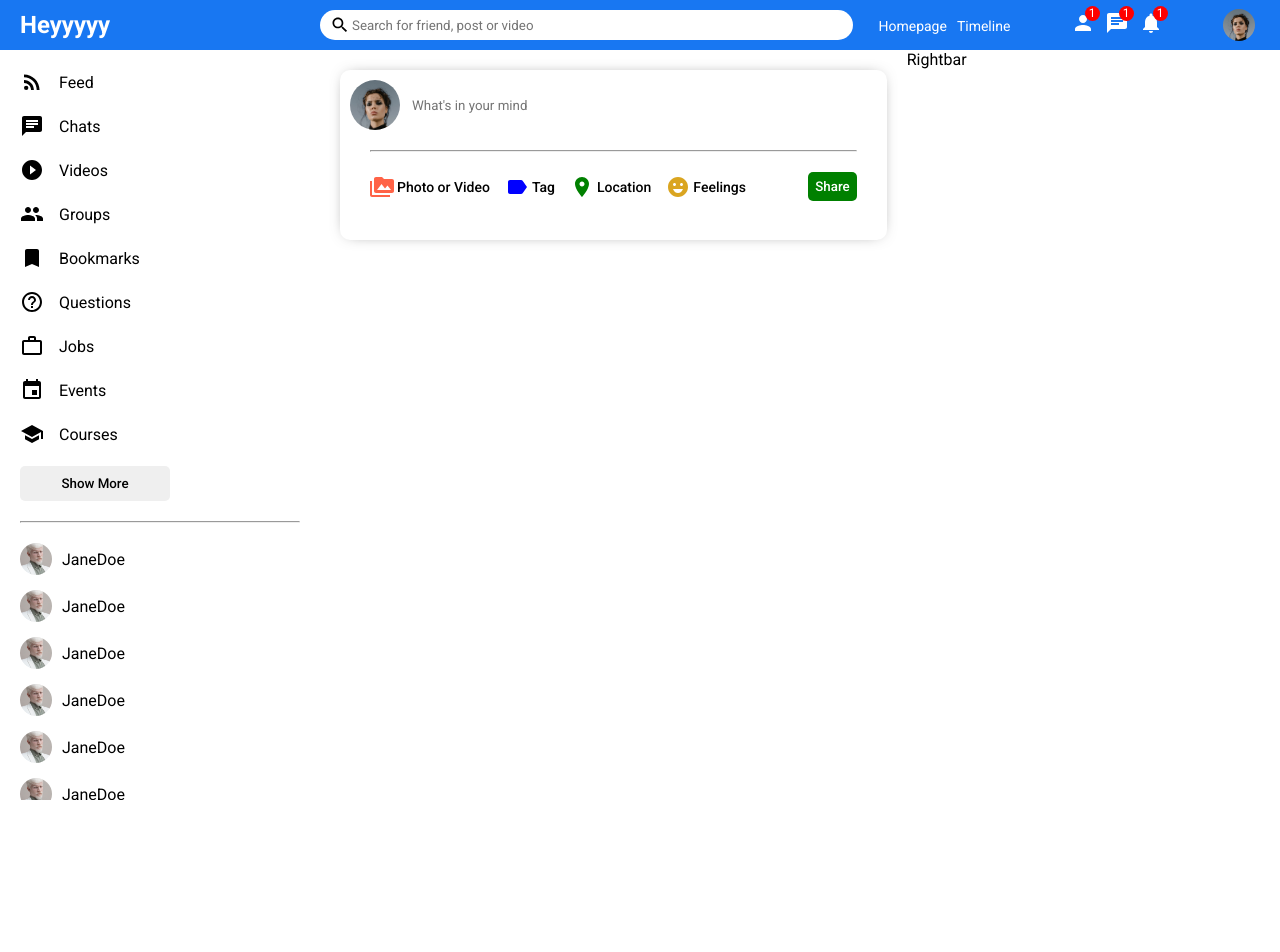
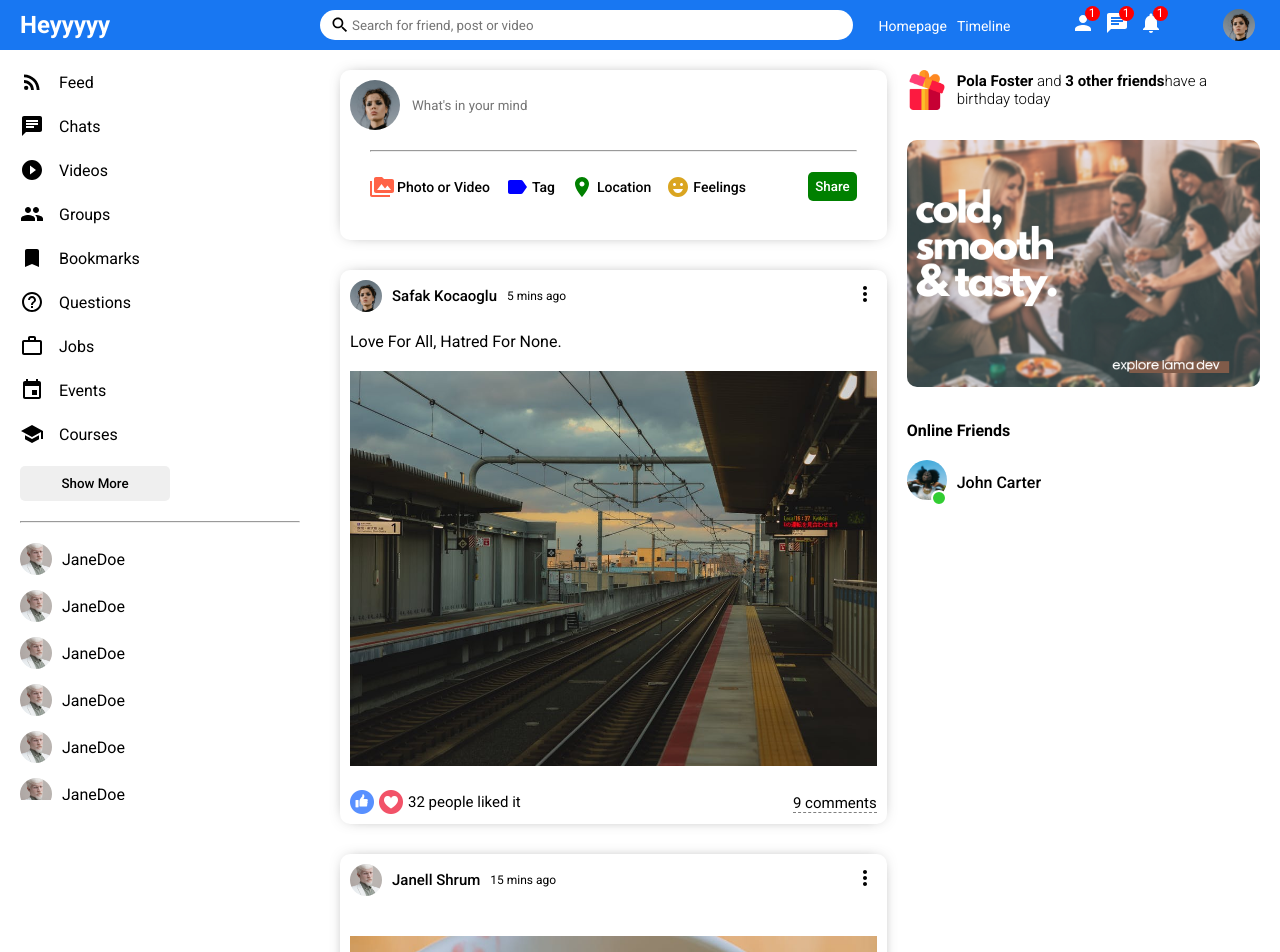
Before and after one commit to ntan1902/social-app, a React (Create React App) app: page / in a window 1280 px wide. Shown: the top 952 px of the page. Before the commit the page ends 800 px from the top, so only its background shows below. Built offline with nearby package versions, Linux system fonts and the light colour scheme.

Commit message:
Create Rightbar

```diff
--- a/src/components/feed/Feed.jsx
+++ b/src/components/feed/Feed.jsx
@@ -1,10 +1,16 @@
 import Share from "../share/Share";
+import Post from "../post/Post";
 import "./feed.css";
+import { Posts } from "../../dummyData";
+
 function Feed() {
   return (
     <div className="feed">
       <div className="feedWrapper">
         <Share />
+        {Posts.map((post) => (
+          <Post key={post.id} post={post} />
+        ))}
       </div>
     </div>
   );
--- /dev/null
+++ b/src/components/post/Post.jsx
@@ -0,0 +1,50 @@
+import { MoreVert } from "@material-ui/icons";
+import React from "react";
+import "./post.css";
+import { Users } from "../../dummyData";
+
+function Post({ post }) {
+  return (
+    <div className="post">
+      <div className="postWrapper">
+        <div className="postTop">
+          <div className="postTopLeft">
+            <img
+              className="postProfileImg"
+              src={
+                Users.filter((user) => user.id === post.userId)[0]
+                  .profilePicture
+              }
+              alt=""
+            />
+            <span className="postUsername">
+              {Users.filter((user) => user.id === post.userId)[0].username}
+            </span>
+            <span className="postDate">{post.date}</span>
+          </div>
+
+          <div className="postTopRight">
+            <MoreVert />
+          </div>
+        </div>
+
+        <div className="postCenter">
+          <span className="postText">{post?.desc}</span>
+          <img className="postImg" src={post.photo} alt="" />
+        </div>
+
+        <div className="postBottom">
+          <div className="postBottomLeft">
+            <img className="likeIcon" src="/assets/like.png" alt="" />
+            <img className="likeIcon" src="/assets/heart.png" alt="" />
+            <span className="postLikeCounter">{post.like} people liked it</span>
+          </div>
+          <div className="postBottomRight">
+            <span className="postCommentText">{post.comment} comments</span>
+          </div>
+        </div>
+      </div>
+    </div>
+  );
+}
+export default Post;
--- /dev/null
+++ b/src/components/post/post.css
@@ -0,0 +1,82 @@
+.post {
+  width: 100%;
+  border-radius: 10px;
+  -webkit-box-shadow: 0px 0px 16px -8px rgba(0, 0, 0, 0.68);
+  box-shadow: 0px 0px 16px -8px rgba(0, 0, 0, 0.68);
+  margin: 30px 0;
+}
+
+.postWrapper {
+  padding: 10px;
+}
+
+.postTop {
+  display: flex;
+  align-items: center;
+  justify-content: space-between;
+}
+
+.postTopLeft {
+  display: flex;
+  align-items: center;
+}
+
+.postTopRight {
+  cursor: pointer;
+}
+
+.postProfileImg {
+  width: 32px;
+  height: 32px;
+  border-radius: 50%;
+  object-fit: cover;
+}
+
+.postUsername {
+  font-size: 15px;
+  font-weight: 500;
+  margin: 0 10px;
+}
+
+.postDate {
+  font-size: 12px;
+}
+
+.postCenter {
+  margin: 20px 0;
+}
+
+.postImg {
+  margin-top: 20px;
+  width: 100%;
+  max-height: 500px;
+  object-fit: contain;
+}
+
+.postBottom {
+  display: flex;
+  align-items: center;
+  justify-content: space-between;
+}
+
+.postBottomLeft {
+  display: flex;
+  align-items: center;
+}
+
+.likeIcon {
+  width: 24px;
+  height: 24px;
+  margin-right: 5px;
+  cursor: pointer;
+}
+
+.postLikeCounter {
+  font-size: 15px;
+}
+
+.postCommentText {
+  cursor: pointer;
+  border-bottom: 1px dashed gray;
+  font-size: 15px;
+}
--- a/src/components/rightbar/Rightbar.jsx
+++ b/src/components/rightbar/Rightbar.jsx
@@ -1,6 +1,34 @@
 import "./rightbar.css";
+import { Users } from "../../dummyData";
+
 function Rightbar() {
-  return <div className="rightbar">Rightbar</div>;
+  return (
+    <div className="rightbar">
+      <div className="rightbarWrapper">
+        <div className="birthdayContainer">
+          <img className="birthdayImg" src="/assets/gift.png" alt="" />
+          <span className="birthdayText">
+            <b>Pola Foster</b> and <b>3 other friends</b>have a birthday today
+          </span>
+        </div>
+        <img className="rightbarAd" src="/assets/ad.png" alt="" />
+        <h4 className="rightbarTitle">Online Friends</h4>
+        <ul className="rightbarFriendList">
+          <li className="rightbarFriend">
+            <div className="rightbarProfileImgContainer">
+              <img
+                className="rightbarProfileImg"
+                src="/assets/person/3.jpeg"
+                alt=""
+              />
+              <span className="rightbarOnline"></span>
+            </div>
+            <span className="rightbarUsername">John Carter</span>
+          </li>
+        </ul>
+      </div>
+    </div>
+  );
 }
 
 export default Rightbar;
--- a/src/components/rightbar/rightbar.css
+++ b/src/components/rightbar/rightbar.css
@@ -1,3 +1,72 @@
 .rightbar {
   flex: 3.5;
 }
+
+.rightbarWrapper {
+  padding: 20px 20px 0 0;
+}
+
+.birthdayContainer {
+  display: flex;
+  align-items: center;
+}
+
+.birthdayImg {
+  width: 40px;
+  height: 40px;
+  margin-right: 10px;
+}
+
+.birthdayText {
+  font-weight: 300;
+  font-size: 15px;
+}
+
+.rightbarAd {
+  width: 100%;
+  border-radius: 10px;
+  margin: 30px 0;
+}
+
+.rightbarTitle {
+  margin-bottom: 20px;
+}
+
+.rightbarFriendList {
+  padding: 0;
+  margin: 0;
+  list-style: none;
+}
+
+.rightbarFriend {
+  display: flex;
+  align-items: center;
+  margin-bottom: 15px;
+}
+
+.rightbarProfileImgContainer {
+  margin-right: 10px;
+  position: relative;
+}
+
+.rightbarProfileImg {
+  width: 40px;
+  height: 40px;
+  border-radius: 50%;
+  object-fit: cover;
+}
+
+.rightbarOnline {
+  width: 12px;
+  height: 12px;
+  border-radius: 50%;
+  background-color: limegreen;
+  position: absolute;
+  top: 30px;
+  right: 0;
+  border: 2px solid white;
+}
+
+.rightbarUsername {
+  font-weight: 500;
+}
--- a/src/components/sidebar/Sidebar.jsx
+++ b/src/components/sidebar/Sidebar.jsx
@@ -55,6 +55,7 @@
         </ul>
 
         <button className="sidebarButton">Show More</button>
+
         <hr className="sidebarHr" />
 
         <ul className="sidebarFriendList">
--- a/src/components/sidebar/sidebar.css
+++ b/src/components/sidebar/sidebar.css
@@ -2,6 +2,8 @@
   flex: 3;
   height: calc(100vh - 50px);
   overflow-y: scroll;
+  position: sticky;
+  top: 50px;
 }
 
 ::-webkit-scrollbar {
--- a/src/components/topbar/topbar.css
+++ b/src/components/topbar/topbar.css
@@ -6,6 +6,7 @@
   align-items: center;
   position: sticky;
   top: 0;
+  z-index: 999;
 }
 
 .topbarLeft {
--- /dev/null
+++ b/src/dummyData.js
@@ -0,0 +1,139 @@
+export const Users = [
+  {
+    id:1,
+    profilePicture: "assets/person/1.jpeg",
+    username: "Safak Kocaoglu",
+  },
+  {
+    id:2,
+    profilePicture: "assets/person/2.jpeg",
+    username: "Janell Shrum",
+  },
+  {
+    id:3,
+    profilePicture: "assets/person/3.jpeg",
+    username: "Alex Durden",
+  },
+  {
+    id:4,
+    profilePicture: "assets/person/4.jpeg",
+    username: "Dora Hawks",
+  },
+  {
+    id:5,
+    profilePicture: "assets/person/5.jpeg",
+    username: "Thomas Holden",
+  },
+  {
+    id:6,
+    profilePicture: "assets/person/6.jpeg",
+    username: "Shirley Beauchamp",
+  },
+  {
+    id:7,
+    profilePicture: "assets/person/7.jpeg",
+    username: "Travis Bennett",
+  },
+  {
+    id:8,
+    profilePicture: "assets/person/8.jpeg",
+    username: "Kristen Thomas",
+  },
+  {
+    id:9,
+    profilePicture: "assets/person/9.jpeg",
+    username: "Gary Duty",
+  },
+  {
+    id:10,
+    profilePicture: "assets/person/10.jpeg",
+    username: "Safak Kocaoglu",
+  },
+];
+
+export const Posts = [
+  {
+    id: 1,
+    desc: "Love For All, Hatred For None.",
+    photo: "assets/post/1.jpeg",
+    date: "5 mins ago",
+    userId: 1,
+    like: 32,
+    comment: 9,
+  },
+  {
+    id: 2,
+    photo: "assets/post/2.jpeg",
+    date: "15 mins ago",
+    userId: 2,
+    like: 2,
+    comment: 1,
+  },
+  {
+    id: 3,
+    desc: "Every moment is a fresh beginning.",
+    photo: "assets/post/3.jpeg",
+    date: "1 hour ago",
+    userId: 3,
+    like: 61,
+    comment: 2,
+  },
+  {
+    id: 4,
+    photo: "assets/post/4.jpeg",
+    date: "4 hours ago",
+    userId: 4,
+    like: 7,
+    comment: 3,
+  },
+  {
+    id: 5,
+    photo: "assets/post/5.jpeg",
+    date: "5 hours ago",
+    userId: 5,
+    like: 23,
+    comment: 5,
+  },
+  {
+    id: 6,
+    photo: "assets/post/6.jpeg",
+    date: "1 day ago",
+    userId: 6,
+    like: 44,
+    comment: 6,
+  },
+  {
+    id: 7,
+    desc: "Never regret anything that made you smile.",
+    photo: "assets/post/7.jpeg",
+    date: "2 days ago",
+    userId: 7,
+    like: 52,
+    comment: 3,
+  },
+  {
+    id: 8,
+    photo: "assets/post/8.jpeg",
+    date: "3 days ago",
+    userId: 8,
+    like: 15,
+    comment: 1,
+  },
+  {
+    id: 9,
+    desc: "Change the world by being yourself.",
+    photo: "assets/post/9.jpeg",
+    date: "5 days ago",
+    userId: 9,
+    like: 11,
+    comment: 2,
+  },
+  {
+    id: 10,
+    photo: "assets/post/10.jpeg",
+    date: "1 week ago",
+    userId: 10,
+    like: 104,
+    comment: 12,
+  },
+];
```
